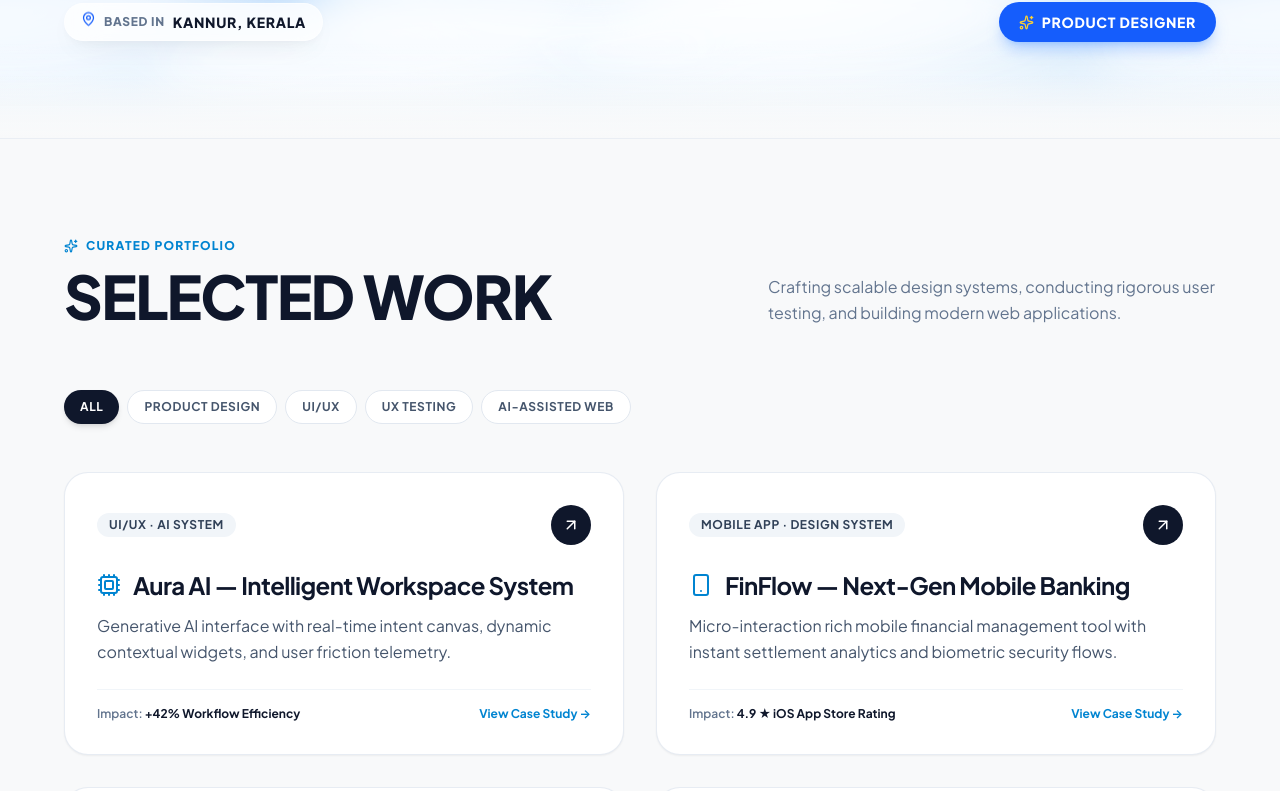
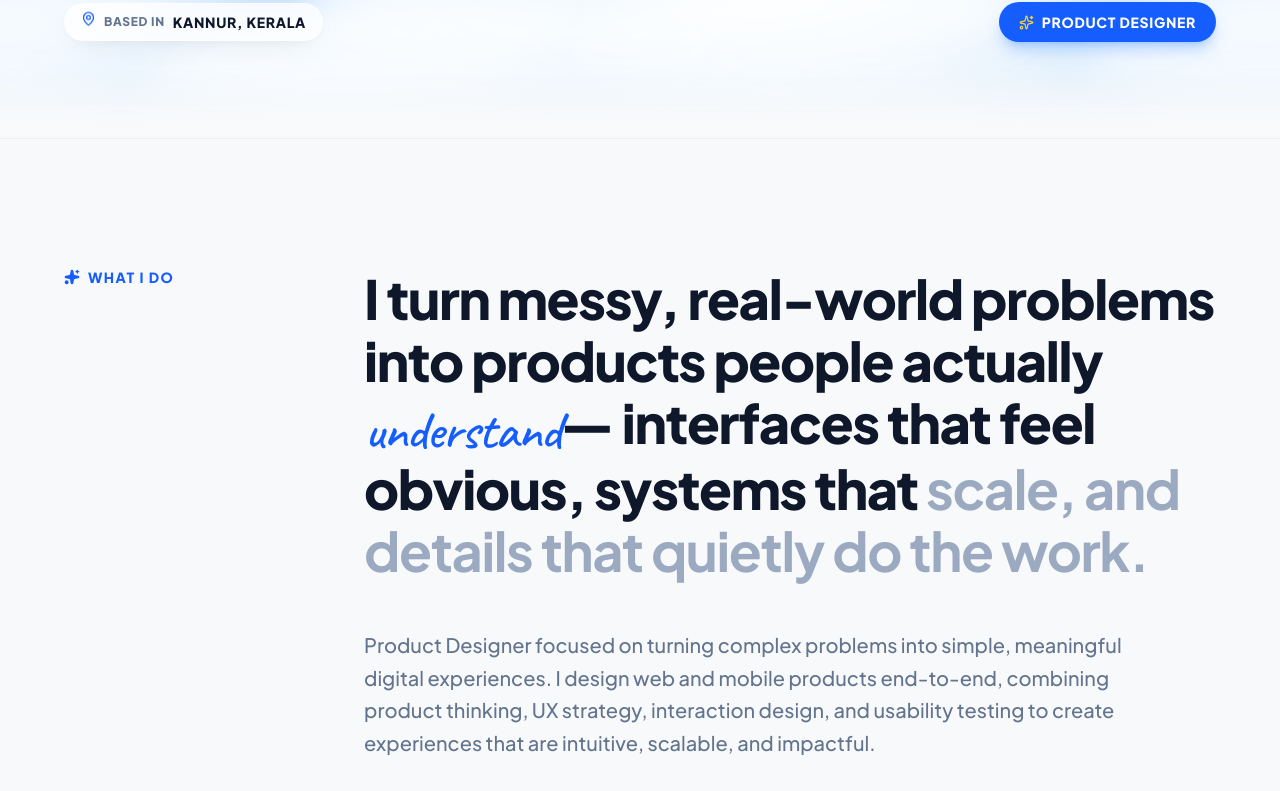
Before and after one commit to Akhilm035/Ak_portfolio, a React (Vite) app: page / in a window 1280 px wide. Shown: the part 662-1453 px from the top of the page. Built offline with nearby package versions, Linux system fonts and the light colour scheme.

Commit message:
feat: build WhatIDo section below hero matching reference design and custom copy text

```diff
--- a/src/App.jsx
+++ b/src/App.jsx
@@ -2,6 +2,7 @@ import React, { useState, useEffect } from 'react';
 import Loader from './components/Loader';
 import Navbar from './components/Navbar';
 import Hero from './components/Hero';
+import WhatIDo from './sections/WhatIDo';
 import SelectedWork from './sections/SelectedWork';
 import Footer from './sections/Footer';
 
@@ -34,11 +35,14 @@ export default function App() {
       <main>
         <Hero isLoaded={isLoaded} scrollY={scrollY} />
 
-        {/* 4. Selected Work Portfolio Grid */}
+        {/* 4. What I Do Section */}
+        <WhatIDo />
+
+        {/* 5. Selected Work Portfolio Grid */}
         <SelectedWork />
       </main>
 
-      {/* 5. Minimal Footer */}
+      {/* 6. Minimal Footer */}
       <Footer />
     </div>
   );
--- /dev/null
+++ b/src/sections/WhatIDo.jsx
@@ -0,0 +1,47 @@
+import React from 'react';
+import { motion } from 'framer-motion';
+import { Sparkles } from 'lucide-react';
+
+export default function WhatIDo() {
+  return (
+    <section id="about" className="w-full bg-[#f8f9fa] py-24 md:py-32 px-6 md:px-12 lg:px-16 text-slate-900 border-t border-slate-200/50">
+      <div className="max-w-7xl mx-auto">
+        <div className="grid grid-cols-1 lg:grid-cols-12 gap-8 lg:gap-12">
+
+          {/* Left Column: Badge */}
+          <div className="lg:col-span-3 flex items-start">
+            <div className="inline-flex items-center space-x-2 text-blue-600 text-xs sm:text-sm font-extrabold tracking-widest uppercase">
+              {/* Blue Star / Diamond Icon */}
+              <Sparkles size={16} className="text-blue-600 fill-blue-600" />
+              <span>WHAT I DO</span>
+            </div>
+          </div>
+
+          {/* Right Column: Statement & Sub-paragraph */}
+          <div className="lg:col-span-9 flex flex-col justify-start">
+            {/* Main Editorial Statement */}
+            <h3 className="text-3xl sm:text-5xl md:text-[54px] font-extrabold tracking-tight text-slate-900 leading-[1.15] max-w-4xl">
+              I turn messy, real-world problems into products people actually{' '}
+              <span className="font-script text-blue-600 font-normal inline-block transform translate-y-1">
+                understand
+              </span>
+              — interfaces that feel obvious, systems that{' '}
+              <span className="text-slate-400/90 font-bold block sm:inline">
+                scale, and details that quietly do the work.
+              </span>
+            </h3>
+
+            {/* Custom Supporting Description Paragraph */}
+            <p className="text-slate-500 font-medium leading-relaxed text-base sm:text-lg md:text-xl max-w-3xl mt-8 md:mt-12">
+              Product Designer focused on turning complex problems into simple, meaningful digital experiences.
+              I design web and mobile products end-to-end, combining product thinking, UX strategy,
+              interaction design, and usability testing to create experiences that are intuitive, scalable,
+              and impactful.
+            </p>
+          </div>
+
+        </div>
+      </div>
+    </section>
+  );
+}
```
